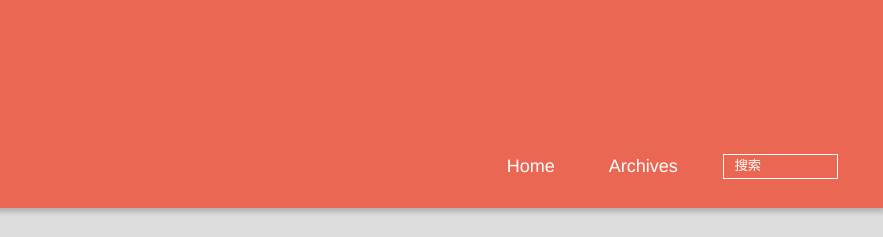
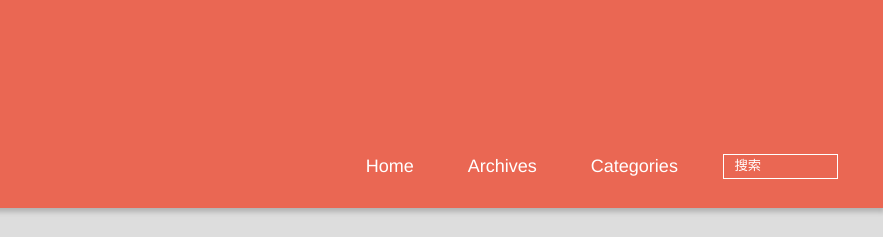
Before and after one commit to mrvege/mrvege.github.io, a plain HTML site: page 2015/03/21/hello-world/index.html in a window 1280 px wide. Shown: the top 237 px of the page, 397-1280 px from the left. Drawn offline with Linux system fonts and the light colour scheme; files whose address does not match are found by name.

Commit message:
Site updated: 2015-03-21 20:31:17

```diff
--- a/2015/03/21/hello-world/index.html
+++ b/2015/03/21/hello-world/index.html
@@ -44,6 +44,8 @@
 						<li><a href="/">Home</a></li>
 
 						<li><a href="/archives">Archives</a></li>
+
+						<li><a href="/categories">Categories</a></li>
 
 					<li>
 
```
Also changed, not shown: archives/2015/03/index.html (+2 -0 lines), archives/2015/index.html (+2 -0 lines), archives/index.html (+2 -0 lines), index.html (+2 -0 lines).
